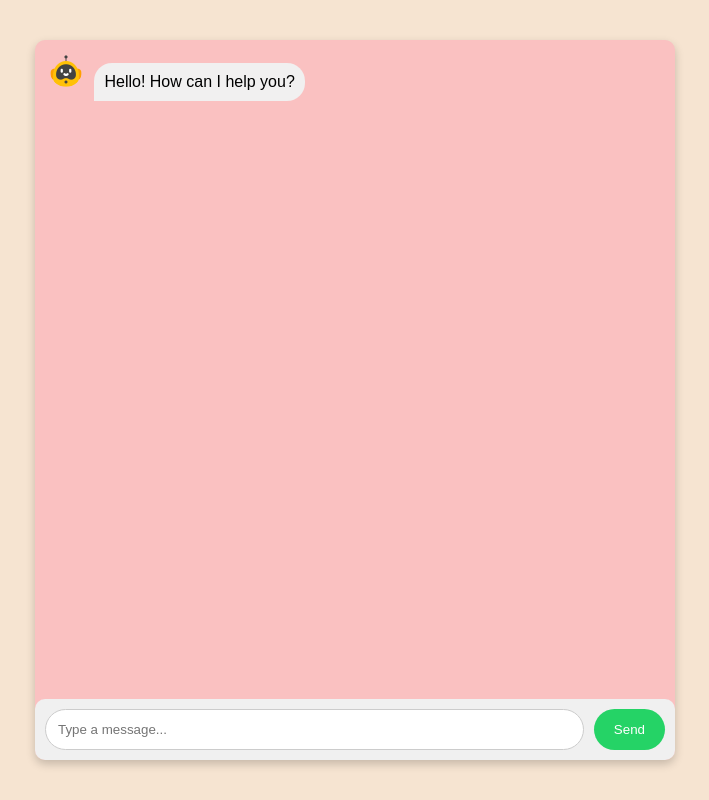
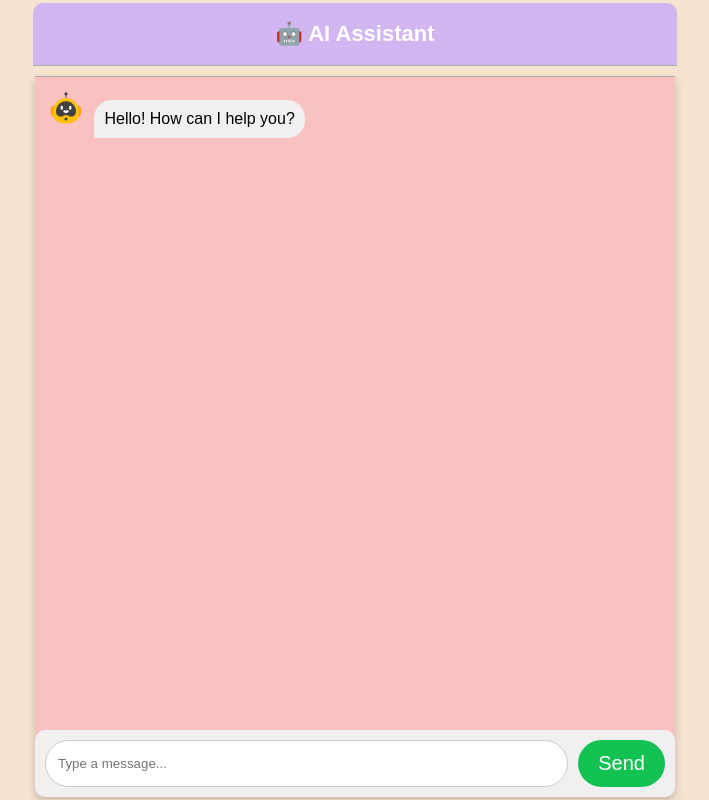
Before and after one commit to Simmi-ai/ServeBot, a Flask app: page / in a window 1280 px wide. Shown: the whole page, without its empty margins (285-994 px from the left). Run offline with Flask 3, Linux system fonts and the light colour scheme.

Commit message:
new changes

```diff
--- a/static/style.css
+++ b/static/style.css
@@ -6,16 +6,18 @@ body {
     align-items: center;     /* vertical center */
     font-family: Arial;
     background: #f6e4d1;
+    flex-direction: column;
 }
 
 #chatbox {
     width: 50%;
     height: 90vh;
-    border-radius: 10px;
+    border-radius: 0 0 10px 10px;
     background: rgb(250, 193, 193);
     display: flex;
     flex-direction: column;
     box-shadow: 0 4px 10px rgba(0,0,0,0.2);
+    border-top: 1px solid #adacac;
 }
 
 #messages {
@@ -45,7 +47,7 @@ body {
 .bubble {
     display: inline-block;
     padding: 10px;
-    max-width: 70%;
+    max-width: 80%;
     word-wrap: break-word;
 }
 
@@ -83,7 +85,33 @@ body {
     padding: 12px 20px;
     border-radius: 25px;
     border: none;
-    background: #25d366;
+    background: #13c253;
     color: white;
     cursor: pointer;
+    font-size: 20px;
 }
+
+.typing .bubble {
+    opacity: 0.7;
+    font-style: italic;
+    animation: blink 1s infinite;
+}
+
+@keyframes blink {
+    0% { opacity: 0.4; }
+    50% { opacity: 1; }
+    100% { opacity: 0.4; }
+}
+
+.chat-header {
+    background: #D1B6F1;
+    color: white;
+    padding: 18px;
+    font-size: 22px;
+    font-weight: bold;
+    text-align: center;
+    width: 47.5%;
+    border-radius: 10px 10px 0 0;
+    margin-bottom: 10px;
+    border-bottom: 1px solid #adacac;
+}
--- a/templates/index.html
+++ b/templates/index.html
@@ -7,6 +7,9 @@
 
 <body>
 
+<div class="chat-header">
+    🤖 AI Assistant
+</div>
 <div id="chatbox">
     <div id="messages">
         <div class="bot">
@@ -35,6 +38,13 @@ function sendMessage() {
         </div>
     `;
 
+    messages.innerHTML += `
+        <div class="bot typing" id="typing">
+            <div class="bubble">Bot is typing...</div>
+        </div>
+    `;
+    messages.scrollTop = messages.scrollHeight;
+
     fetch("/get", {
         method: "POST",
         headers: {
@@ -43,17 +53,35 @@ function sendMessage() {
         body: JSON.stringify({ message: input })
     })
     .then(response => response.json())
+
     .then(data => {
+        setTimeout(() => {
+            document.getElementById("typing").remove();
             messages.innerHTML += `
                 <div class="bot">
                     <img src="/static/bot.png" alt="bot">
                     <div class="bubble">${data.reply}</div>
                 </div>
             `;
-
             document.getElementById("userInput").value = "";
             messages.scrollTop = messages.scrollHeight;
-    });
+        }, 1000);
+    })
+
+    // .then(data => {
+
+    //     document.getElementById("typing").remove();
+
+    //     messages.innerHTML += `
+    //         <div class="bot">
+    //             <img src="/static/bot.png" alt="bot">
+    //             <div class="bubble">${data.reply}</div>
+    //         </div>
+    //     `;
+
+    //     document.getElementById("userInput").value = "";
+    //     messages.scrollTop = messages.scrollHeight;
+    // });
 }
 
 function handleKey(event) {
```
Lines whose indentation alone changed are shown as unchanged.
